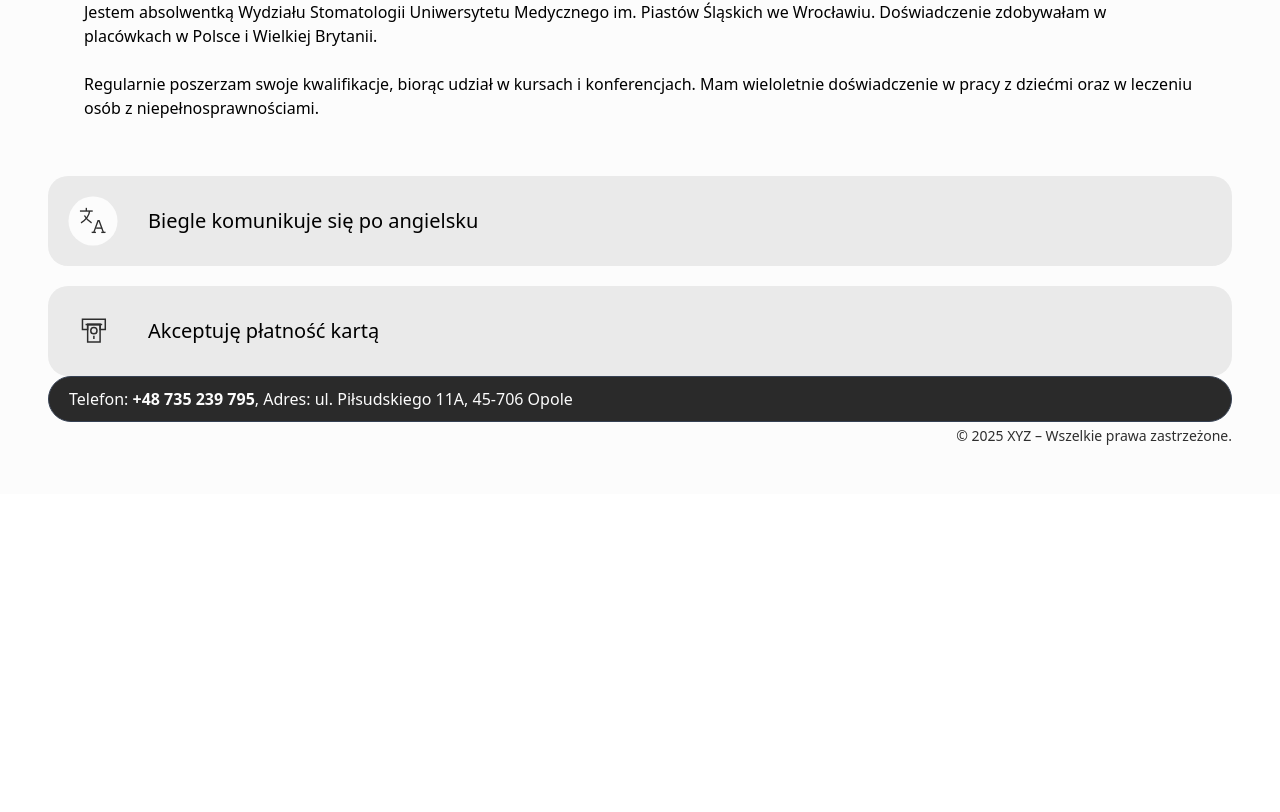
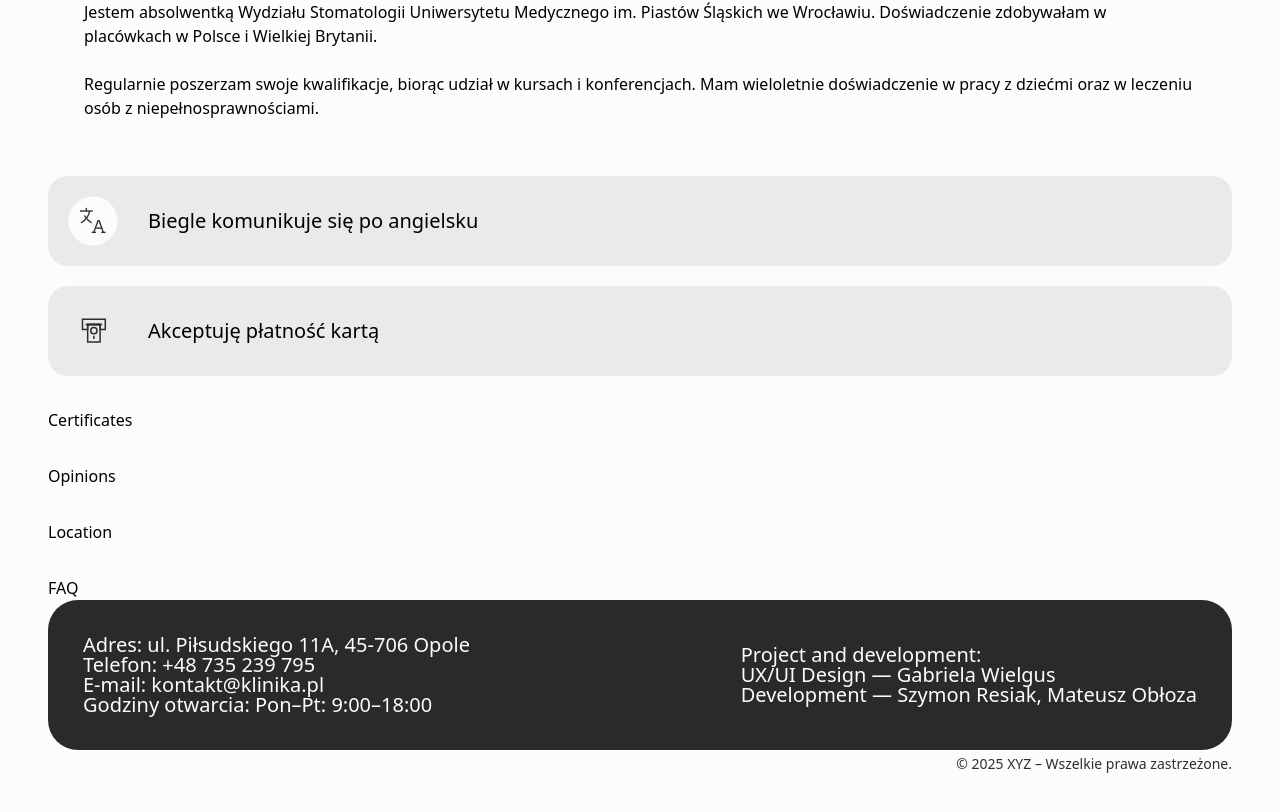
Before and after one commit to SzymonResiak/medical-page-porazko, a Next.js app: page /dentist in a window 1280 px wide. Shown: the part 2773-3585 px from the top of the page. Before the commit the page ends 3267 px from the top, so only its background shows below. Built offline with nearby package versions, Linux system fonts and the light colour scheme.

Commit message:
dentis layout

```diff
--- /dev/null
+++ b/src/app/dentist/components/Cerificates.tsx
@@ -0,0 +1,7 @@
+export const Certificates = () => {
+  return (
+    <div>
+      <p>Certificates</p>
+    </div>
+  );
+};
--- /dev/null
+++ b/src/app/dentist/components/FAQ.tsx
@@ -0,0 +1,7 @@
+export const FAQ = () => {
+  return (
+    <div>
+      <p>FAQ</p>
+    </div>
+  );
+};
--- /dev/null
+++ b/src/app/dentist/components/Location.tsx
@@ -0,0 +1,7 @@
+export const Location = () => {
+  return (
+    <div>
+      <p>Location</p>
+    </div>
+  );
+};
--- /dev/null
+++ b/src/app/dentist/components/Opinions.tsx
@@ -0,0 +1,7 @@
+export const Opinions = () => {
+  return (
+    <div>
+      <p>Opinions</p>
+    </div>
+  );
+};
--- a/src/app/dentist/page.tsx
+++ b/src/app/dentist/page.tsx
@@ -3,6 +3,10 @@ import { Contact } from "./components/Contact";
 import { XRay } from "./components/XRay";
 import { Services } from "./components/Services";
 import { About } from "./components/About";
+import { Certificates } from "./components/Cerificates";
+import { Opinions } from "./components/Opinions";
+import { Location } from "./components/Location";
+import { FAQ } from "./components/FAQ";
 
 export default function DentistPage() {
   return (
@@ -12,6 +16,10 @@ export default function DentistPage() {
       <XRay />
       <Services />
       <About />
+      <Certificates />
+      <Opinions />
+      <Location />
+      <FAQ />
     </div>
   );
 }
--- a/src/app/layout.tsx
+++ b/src/app/layout.tsx
@@ -1,23 +1,9 @@
-import type { Metadata } from "next";
+"use client";
+
 import "./globals.css";
 import { FooterLandingPage } from "@/components/FooterLandingPage";
-
-export const metadata: Metadata = {
-  title: "Klinika Porażko - Stomatologia i Nefrologia",
-  description:
-    "Specjalistyczna opieka stomatologiczna i nefrologiczna w Opolu. Profesjonalne usługi medyczne dla całej rodziny.",
-  authors: [{ name: "Klinika Porażko" }],
-  keywords: [
-    "stomatologia",
-    "nefrologia",
-    "klinika",
-    "Opole",
-    "lekarz",
-    "dentysta",
-  ],
-  viewport: "width=device-width, initial-scale=1",
-  robots: "index, follow",
-};
+import Footer from "@/components/Footer";
+import { usePathname } from "next/navigation";
 
 interface RootLayoutProps {
   children: React.ReactNode;
@@ -29,14 +15,19 @@ const MainContent = ({ children }: { children: React.ReactNode }) => (
   </div>
 );
 
-const Footer = () => (
+const ConditionalFooter = () => {
+  const pathname = usePathname();
+  const isMainPage = pathname === "/";
+
+  return (
     <>
-    <FooterLandingPage />
+      {isMainPage ? <FooterLandingPage /> : <Footer />}
       <p className="text-right text-sm text-[#2E2E2E] mt-1">
         © 2025 XYZ – Wszelkie prawa zastrzeżone.
       </p>
     </>
   );
+};
 
 export default function RootLayout({ children }: RootLayoutProps) {
   return (
@@ -45,7 +36,7 @@ export default function RootLayout({ children }: RootLayoutProps) {
         <main>
           <MainContent>
             {children}
-            <Footer />
+            <ConditionalFooter />
           </MainContent>
         </main>
       </body>
```
Lines whose indentation alone changed are shown as unchanged.
